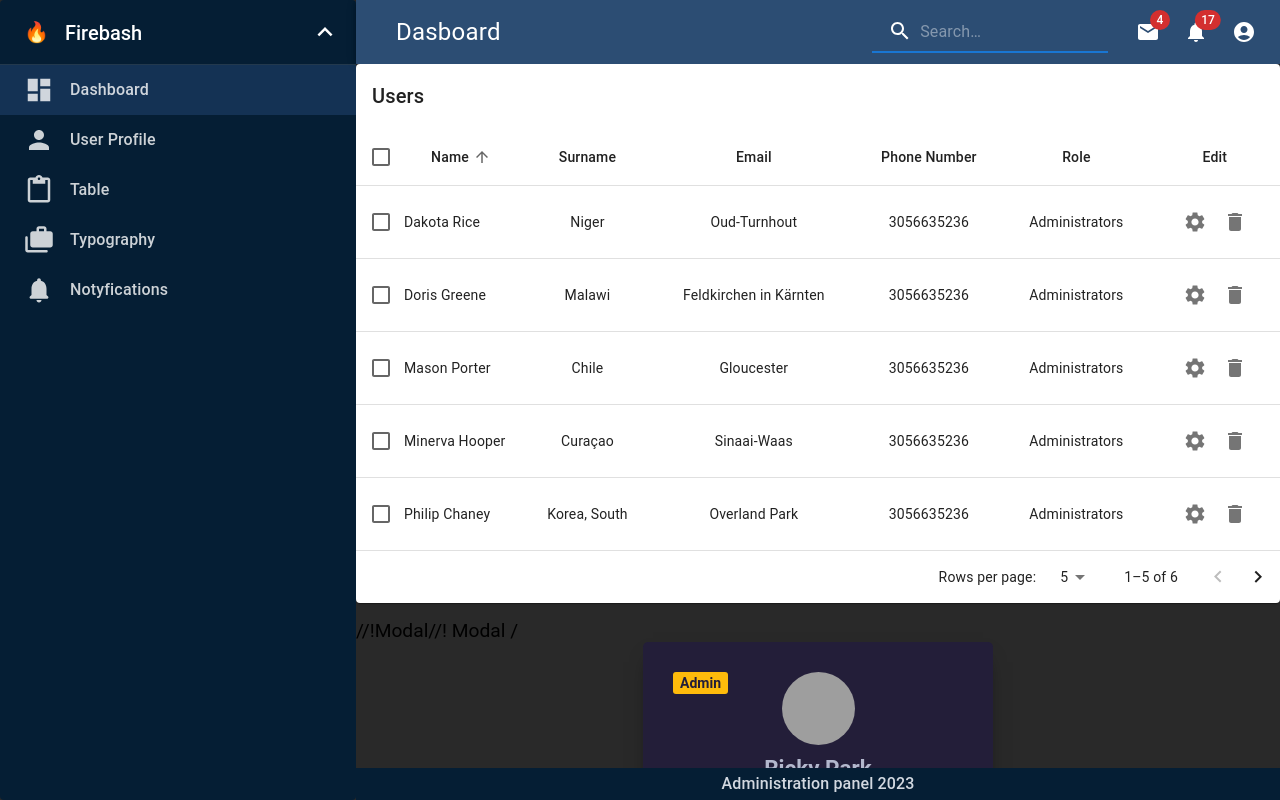
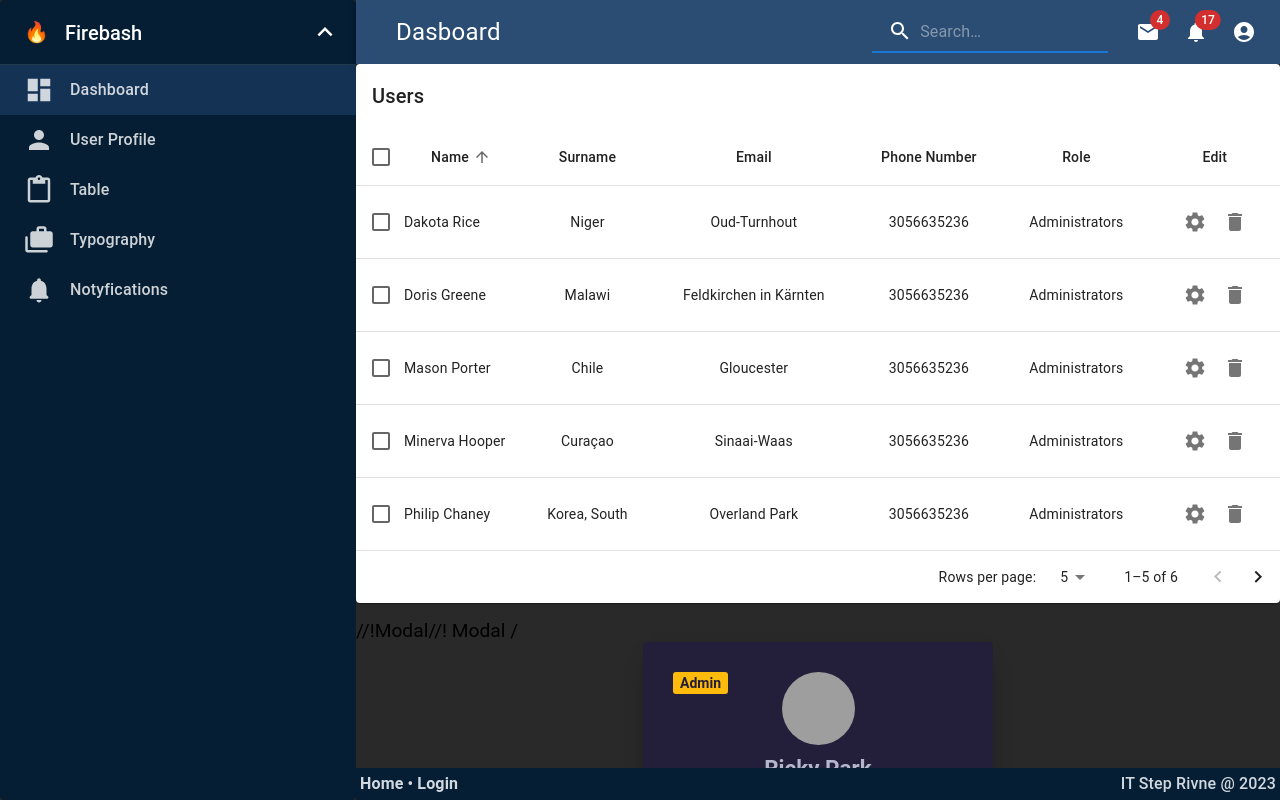
Before and after one commit to Robert-gut/admin-panel, a React (Vite) app: page /admin in a window 1280 px wide. Built offline with nearby package versions, Linux system fonts and the light colour scheme; grey boxes are pictures that could not be loaded.

Commit message:
Added links in footer

```diff
--- a/src/components/Footer/Footer.css
+++ b/src/components/Footer/Footer.css
@@ -1,18 +1,31 @@
 .main-footer {
-  padding: 4px;
   font-family: "Roboto", "Helvetica", "Arial", sans-serif;
   line-height: 1.5;
   letter-spacing: 0.00938em;
   display: block;
   font-size: 16px;
+  height: 100%;
   font-weight: 500;
-  width: 100%;
-  clear: both;
-  text-align: center;
   color: #d2d8e0;
   background-color: rgb(5, 30, 52);
 }
 
-.clickable {
-  cursor: pointer;
+.footer-link {
+  text-decoration: none;
+  color: #d2d8e0;
+  margin-right: 4px;
+  font-weight: bolder;
 }
+
+.right-span {
+  float: right;
+  padding: 4px;
+  background-color: rgb(5, 30, 52);
+}
+
+.left-span {
+  float: left;
+  padding: 4px;
+  background-color: rgb(5, 30, 52);
+  margin: auto;
+}
--- a/src/components/Footer/Footer.tsx
+++ b/src/components/Footer/Footer.tsx
@@ -4,7 +4,11 @@ export default function Footer() {
     const year = new Date().getFullYear();
     return (
         <footer id="main-footer" className='main-footer'>
-                Administration panel {year == 2023 ? year : 2023 + ' - ' + year}
+           <span className='left-span'>
+            <a className='footer-link' href='/admin'>Home</a>&bull;&nbsp;
+            <a className='footer-link' href='/login'>Login</a>
+           </span>
+           <span className='right-span'>IT Step Rivne @ {year == 2023 ? year : 2023 + ' - ' + year}</span>
         </footer>
     );
 };
```
